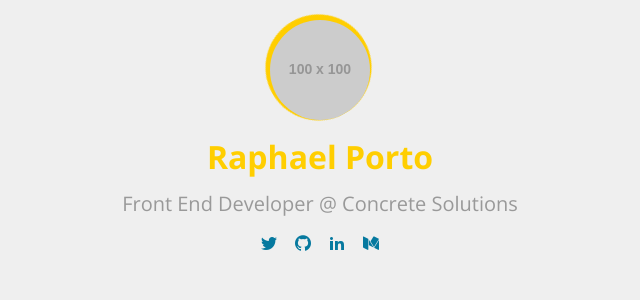
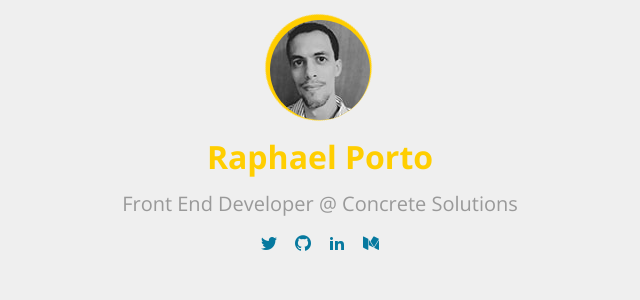
Before and after one commit to raphaelpor/raphaelpor.github.io, a React app: page / in a window 1280 px wide. Shown: the top 300 px of the page, without its empty margins (320-960 px from the left). Built offline with nearby package versions, Linux system fonts and the light colour scheme.

Commit message:
Add profile image

```diff
--- a/src/shared/Avatar/index.js
+++ b/src/shared/Avatar/index.js
@@ -5,7 +5,7 @@ function Avatar() {
   return (
     <div className="Avatar">
       <img
-        src="https://dummyimage.com/100x100/000/fff.png"
+        src="../../assets/avatar-mini.jpg"
         alt="Site name"
         title="Site name"
         width="100"
```
Also changed, not shown: assets/avatar-mini.jpg (added), assets/avatar.jpg (added).
